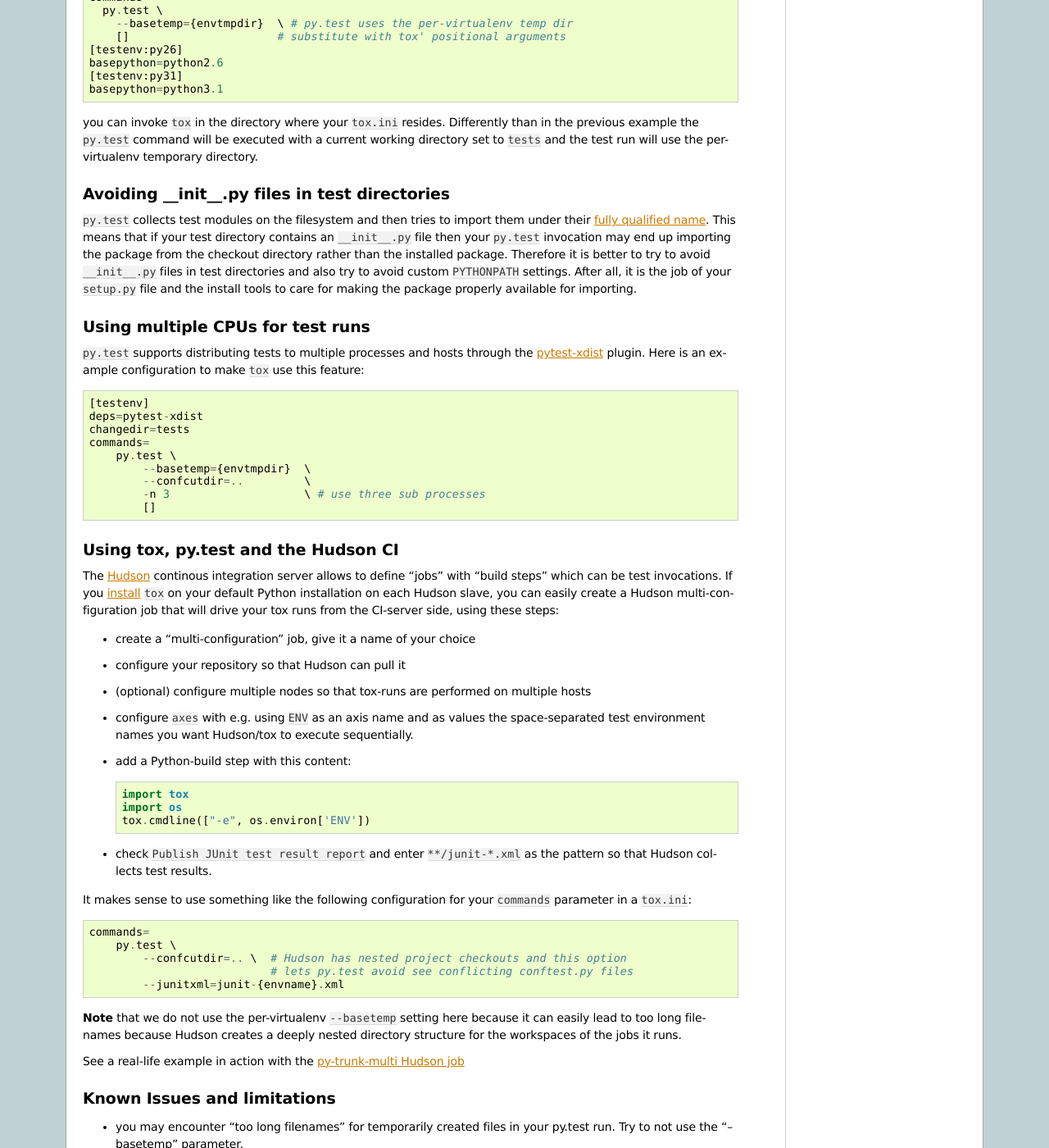
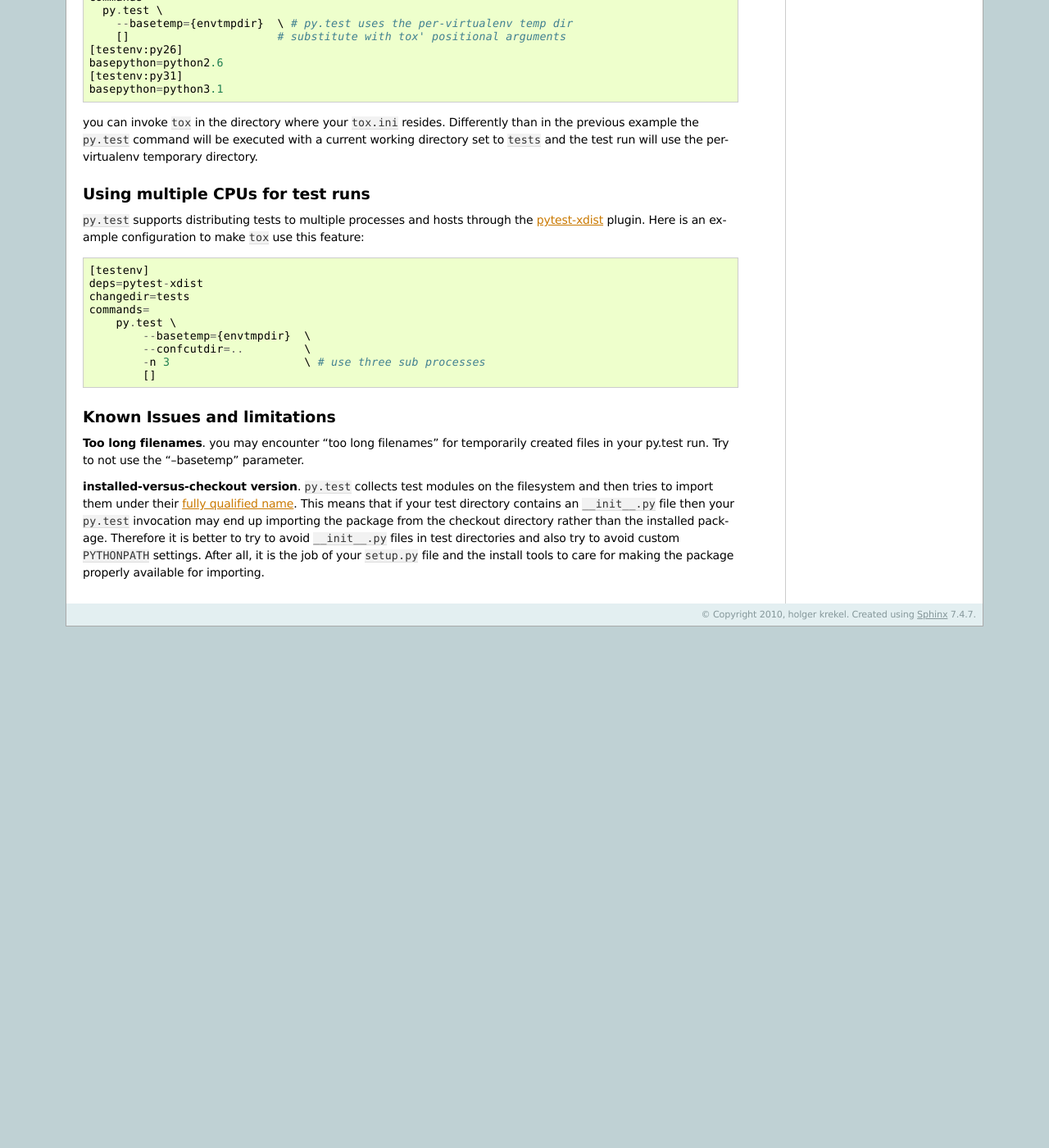
Before and after one commit to msabramo/tox, a Sphinx documentation site: the page built from doc/example/pytest.txt, in a window 1280 px wide and 1400 px high, scrolled down 906 px. Shown: the whole window at 82% size. Built offline with Sphinx 7.4.7, drawn with Linux system fonts in a browser that asks for light colours; after the commit the page ends 1670 px from its top, so only the background shows below that; some of the changed text lies outside the part shown.

Commit message:
update docs

```diff
--- a/doc/example/pytest.txt
+++ b/doc/example/pytest.txt
@@ -61,21 +61,6 @@
 
 .. _`passing positional arguments`:
 
-Avoiding __init__.py files in test directories
----------------------------------------------------
-
-.. _`fully qualified name`: http://codespeak.net/py/dist/test/customize.html#constructing-the-package-name-for-test-modules
-
-``py.test`` collects test modules on the filesystem and then
-tries to import them under their `fully qualified name`_. This means
-that if your test directory contains an ``__init__.py`` file then your
-``py.test`` invocation may end up importing the package from
-the checkout directory rather than the installed package.  Therefore
-it is better to try to avoid ``__init__.py`` files in test
-directories and also try to avoid custom ``PYTHONPATH`` settings.
-After all, it is the job of your ``setup.py`` file and the install
-tools to care for making the package properly available for importing.
-
 Using multiple CPUs for test runs
 -----------------------------------
 
@@ -93,55 +78,26 @@
             -n 3                    \ # use three sub processes
             []
 
-Using tox, py.test and the Hudson CI
--------------------------------------------
-
-The Hudson_ continous integration server allows to define "jobs" with
-"build steps" which can be test invocations.  If you :doc:`install <../install>` ``tox`` on your
-default Python installation on each Hudson slave, you can easily create
-a Hudson multi-configuration job that will drive your tox runs from the CI-server side,
-using these steps:
-
-* create a "multi-configuration" job, give it a name of your choice
-* configure your repository so that Hudson can pull it
-* (optional) configure multiple nodes so that tox-runs are performed
-  on multiple hosts
-* configure ``axes`` with e.g. using ``ENV`` as an axis name and as values
-  the space-separated test environment names you want Hudson/tox to execute
-  sequentially.
-* add a Python-build step with this content::
-
-    import tox
-    import os
-    tox.cmdline(["-e", os.environ['ENV'])
-
-* check ``Publish JUnit test result report`` and enter
-  ``**/junit-*.xml`` as the pattern so that Hudson collects
-  test results.
-
-It makes sense to use something like the following configuration
-for your ``commands`` parameter in a ``tox.ini``::
-
-    commands=
-        py.test \
-            --confcutdir=.. \  # Hudson has nested project checkouts and this option
-                               # lets py.test avoid see conflicting conftest.py files
-            --junitxml=junit-{envname}.xml
-
-**Note** that we do not use the per-virtualenv ``--basetemp`` setting here because
-it can easily lead to too long filenames because Hudson creates a deeply nested
-directory structure for the workspaces of the jobs it runs.
-
-See a real-life example in action with the `py-trunk-multi Hudson job`_
-
-.. _`py-trunk-multi Hudson job`: http://hudson.testrun.org/view/pytest/job/py-trunk-multi/
-
 .. _`listed as a known issue`:
 
 Known Issues and limitations
 -----------------------------
 
-* you may encounter "too long filenames" for temporarily
-  created files in your py.test run.  Try to not use the "--basetemp" parameter.
+**Too long filenames**. you may encounter "too long filenames" for temporarily
+created files in your py.test run.  Try to not use the "--basetemp" parameter.
+
+**installed-versus-checkout version**.  ``py.test`` collects test
+modules on the filesystem and then tries to import them under their
+`fully qualified name`_. This means that if your test directory contains
+an ``__init__.py`` file then your ``py.test`` invocation may end up
+importing the package from the checkout directory rather than the
+installed package.  Therefore it is better to try to avoid
+``__init__.py`` files in test directories and also try to avoid custom
+``PYTHONPATH`` settings.  After all, it is the job of your ``setup.py``
+file and the install tools to care for making the package properly
+available for importing.
+
+.. _`fully qualified name`: http://codespeak.net/py/dist/test/customize.html#constructing-the-package-name-for-test-modules
+
 
 .. include:: ../links.txt
--- a/doc/links.txt
+++ b/doc/links.txt
@@ -14,3 +14,4 @@
 .. _distribute: http://pypi.python.org/pypi/distribute
 .. _`hudson`: http://hudson-ci.org/
 .. _sphinx: http://pypi.python.org/pypi/Sphinx
+.. _discover: http://pypi.python.org/pypi/discover
```
Also changed, not shown: doc/example/hudson.txt (+43 -0 lines), doc/example/unittest.txt (+32 -0 lines), doc/index.txt (+11 -6 lines).
